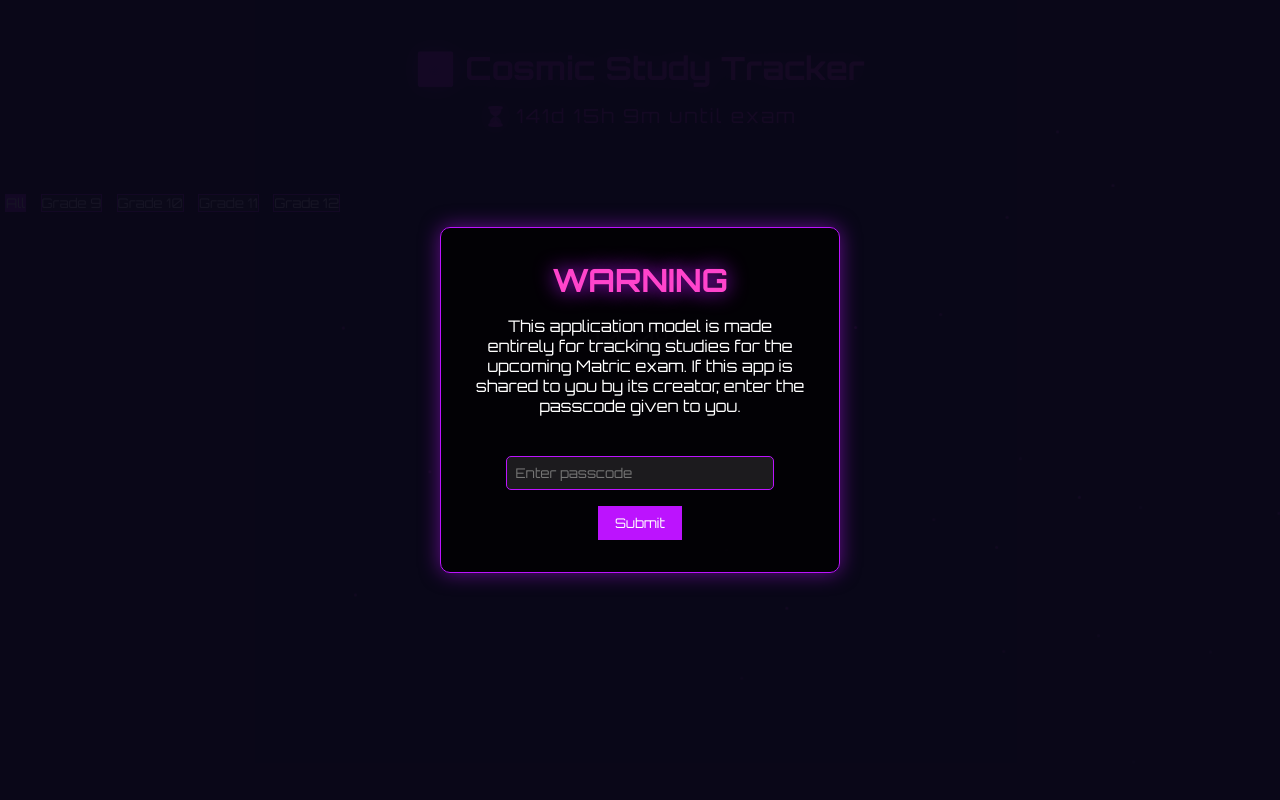
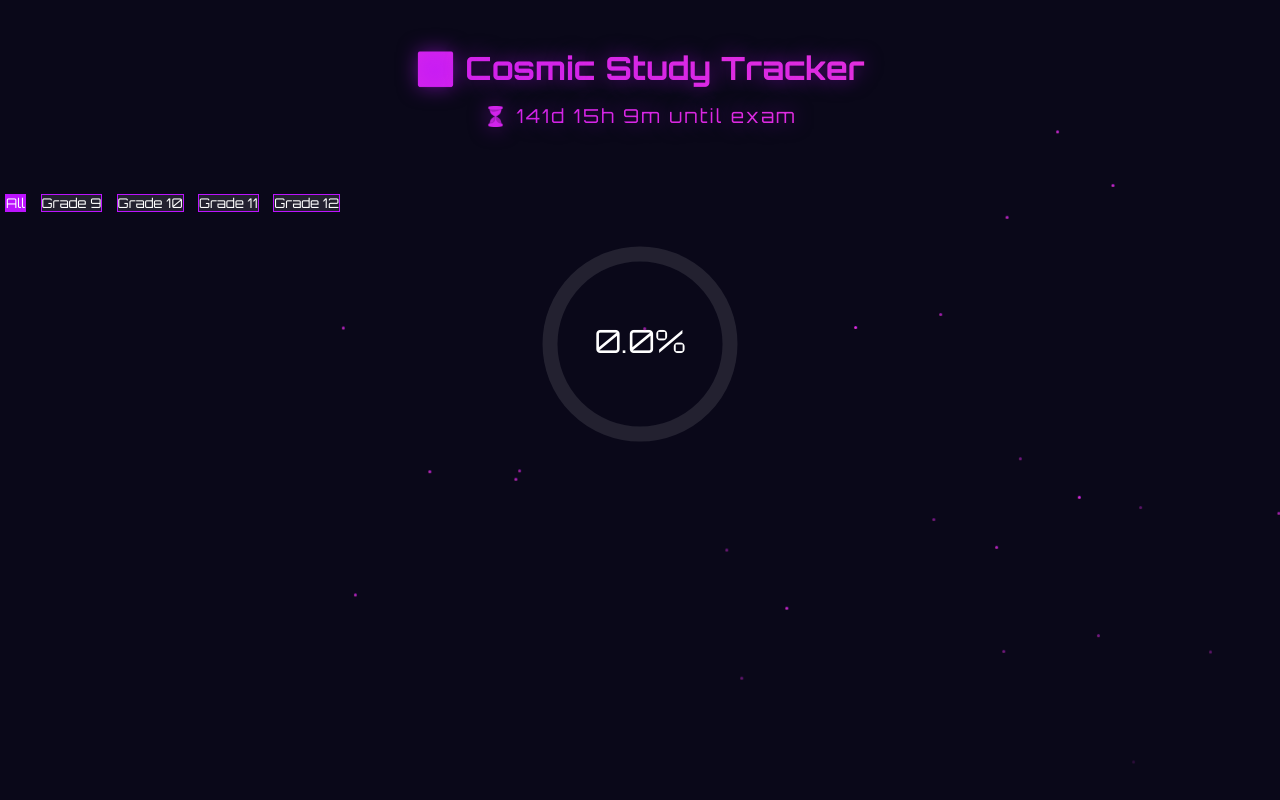
Before and after one commit to winnerlife/studyyy, a plain HTML site: page login.html in a window 1280 px wide. Drawn offline with Linux system fonts and the light colour scheme.

Commit message:
login.html

```diff
--- a/login.html
+++ b/login.html
@@ -165,81 +165,10 @@
       height: 8px;
       will-change: transform;
     }
-    /* Modal styles for the pop-up warning */
-    #password-modal {
-      position: fixed;
-      top: 0;
-      left: 0;
-      width: 100vw;
-      height: 100vh;
-      background: rgba(10, 8, 25, 0.95);
-      display: flex;
-      align-items: center;
-      justify-content: center;
-      z-index: 10000;
-    }
-    #password-modal .modal-content {
-      background: rgba(0, 0, 0, 0.8);
-      border: 1px solid var(--neon-purple);
-      padding: 2rem;
-      border-radius: 10px;
-      text-align: center;
-      box-shadow: 0 0 20px rgba(188, 19, 254, 0.5);
-      width: 90%;
-      max-width: 400px;
-    }
-    #password-modal h1 {
-      font-size: 2em;
-      margin-bottom: 1rem;
-      color: var(--neon-pink);
-      text-shadow: 0 0 20px var(--neon-purple);
-    }
-    #password-modal p {
-      margin-bottom: 1.5rem;
-    }
-    #password-modal input {
-      width: 80%;
-      padding: 0.5rem;
-      margin: 1rem 0;
-      border: 1px solid var(--neon-purple);
-      border-radius: 5px;
-      background: rgba(255,255,255,0.1);
-      color: white;
-      font-family: 'Orbitron', sans-serif;
-    }
-    #password-modal button {
-      padding: 0.5rem 1rem;
-      border: none;
-      border: 1px solid var(--neon-purple);
-      background: var(--neon-purple);
-      color: white;
-      cursor: pointer;
-      transition: all 0.3s;
-    }
-    #password-modal button:hover {
-      background: var(--neon-pink);
-    }
-    #password-error {
-      color: #ff4444;
-      margin-top: 1rem;
-      display: none;
-    }
   </style>
   <link href="https://fonts.googleapis.com/css2?family=Orbitron:wght@400;700&display=swap" rel="stylesheet" />
 </head>
 <body>
-  <!-- Password Modal -->
-  <div id="password-modal">
-    <div class="modal-content">
-      <h1>WARNING</h1>
-      <p>This application model is made entirely for tracking studies for the upcoming Matric exam. If this app is shared to you by its creator, enter the passcode given to you.</p>
-      <input type="password" id="password-input" placeholder="Enter passcode" />
-      <br />
-      <button id="password-submit">Submit</button>
-      <p id="password-error">Password is incorrect. Please try again.</p>
-    </div>
-  </div>
-
   <div class="stars" id="stars"></div>
 
   <header>
@@ -286,33 +215,6 @@
   <div class="grid" id="subject-grid"></div>
 
   <script>
-    // Check if the user is already authenticated
-    if (localStorage.getItem('passcodeVerified') === 'true') {
-      document.getElementById('password-modal').style.display = 'none';
-    }
-
-    // Validate the passcode on modal submit
-    document.getElementById('password-submit').addEventListener('click', function() {
-      const passInput = document.getElementById('password-input').value.trim();
-      const errorElement = document.getElementById('password-error');
-      const validPasswords = ['X9obwrDUk8', '7gPWmJIgUA', '0SNiIdtY5b', 'kvLSo3ZARs', 'pI2Ltzzy2U'];
-      if (passInput.length < 10 || validPasswords.indexOf(passInput) === -1) {
-        errorElement.style.display = 'block';
-        errorElement.textContent = 'Password is incorrect. Please try again.';
-      } else {
-        // Set a flag in localStorage to prevent showing the modal again
-        localStorage.setItem('passcodeVerified', 'true');
-        document.getElementById('password-modal').style.display = 'none';
-      }
-    });
-
-    // Allow "Enter" key to submit the passcode
-    document.getElementById('password-input').addEventListener('keydown', function(e) {
-      if (e.key === 'Enter') {
-        document.getElementById('password-submit').click();
-      }
-    });
-
     // Shooting stars background
     function createStars() {
       const starsContainer = document.getElementById('stars');
```
